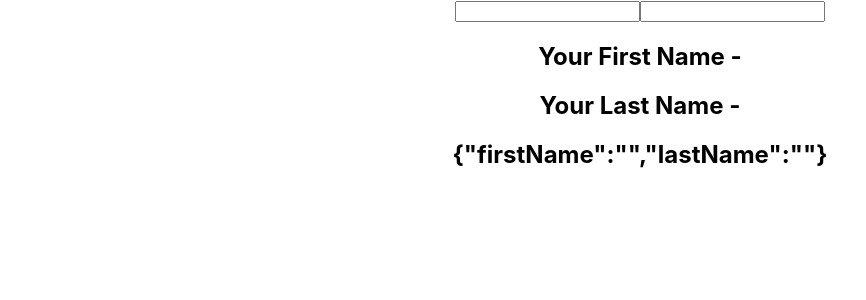
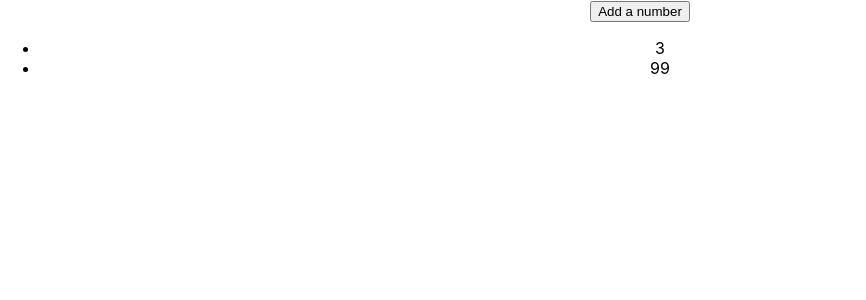
Before and after one commit to kiran226/hooks, a React (Create React App) app: page / in a window 1280 px wide. Shown: the top 300 px of the page, without its empty margins (0-866 px from the left). Built offline with nearby package versions, Linux system fonts and the light colour scheme.

Commit message:
useState hook with array

```diff
--- a/src/App.js
+++ b/src/App.js
@@ -1,6 +1,7 @@
 import React from 'react';
 import './App.css';
-import HookCounter3 from './components/HookCounter3';
+// import HookCounter3 from './components/HookCounter3';
+import HookCounter4 from './components/HookCounter4';
 // import ClickCounter from './components/ClickCounter';
 // import HookCounter from './components/HookCounter';
 // import HookCounter2 from './components/HookCounter2';
@@ -11,7 +12,8 @@
       {/* <ClickCounter/> */}
       {/* <HookCounter/> */}
       {/* <HookCounter2/> */}
-      <HookCounter3/>
+      {/* <HookCounter3/> */}
+      <HookCounter4/>
     </div>
   );
 }
--- /dev/null
+++ b/src/components/HookCounter4.js
@@ -0,0 +1,23 @@
+//useState with array
+
+import React,{useState} from 'react'
+
+function HookCounter4() {
+    const [items,setItems]=useState([{id:1,value:3},{id:2,value:99}]);
+    const addItem=()=>{
+        setItems([...items,{
+            id: items.length,
+            value: Math.floor(Math.random()*10)+1
+        }])
+    }
+    return (
+        <div>
+            <button onClick={addItem}>Add a number</button>
+            <ul>
+                {items.map(item=><li key={item.id}>{item.value}</li>)}
+            </ul>
+        </div>
+    )
+}
+
+export default HookCounter4
```
